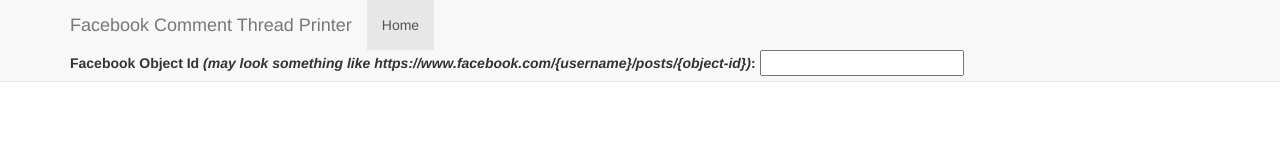
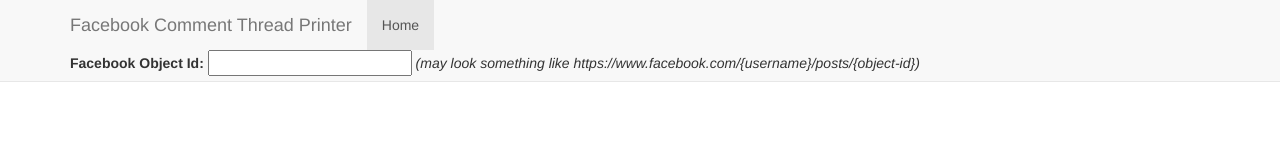
Before and after one commit to richardlthomas/fb-thread-printer, a website: page public/index.html in a window 1280 px wide. Shown: the top 160 px of the page. Drawn offline with nearby package versions, Linux system fonts and the light colour scheme; some packages are replaced by stand-ins of ours; no server answers.

Commit message:
Moved object id input out of navbar

```diff
--- a/public/index.html
+++ b/public/index.html
@@ -54,9 +54,10 @@
           </ul>
         </div>
         <label>
-           Facebook Object Id <em>(may look something like https://www.facebook.com/{username}/posts/{object-id})</em>:
+           Facebook Object Id:
            <input type="text" name="lastName" ng-model="user.last">
         </label>
+        <em>(may look something like https://www.facebook.com/{username}/posts/{object-id})</em>
       </div>
     </nav>
     <!-- Dynamically render templates -->
```
